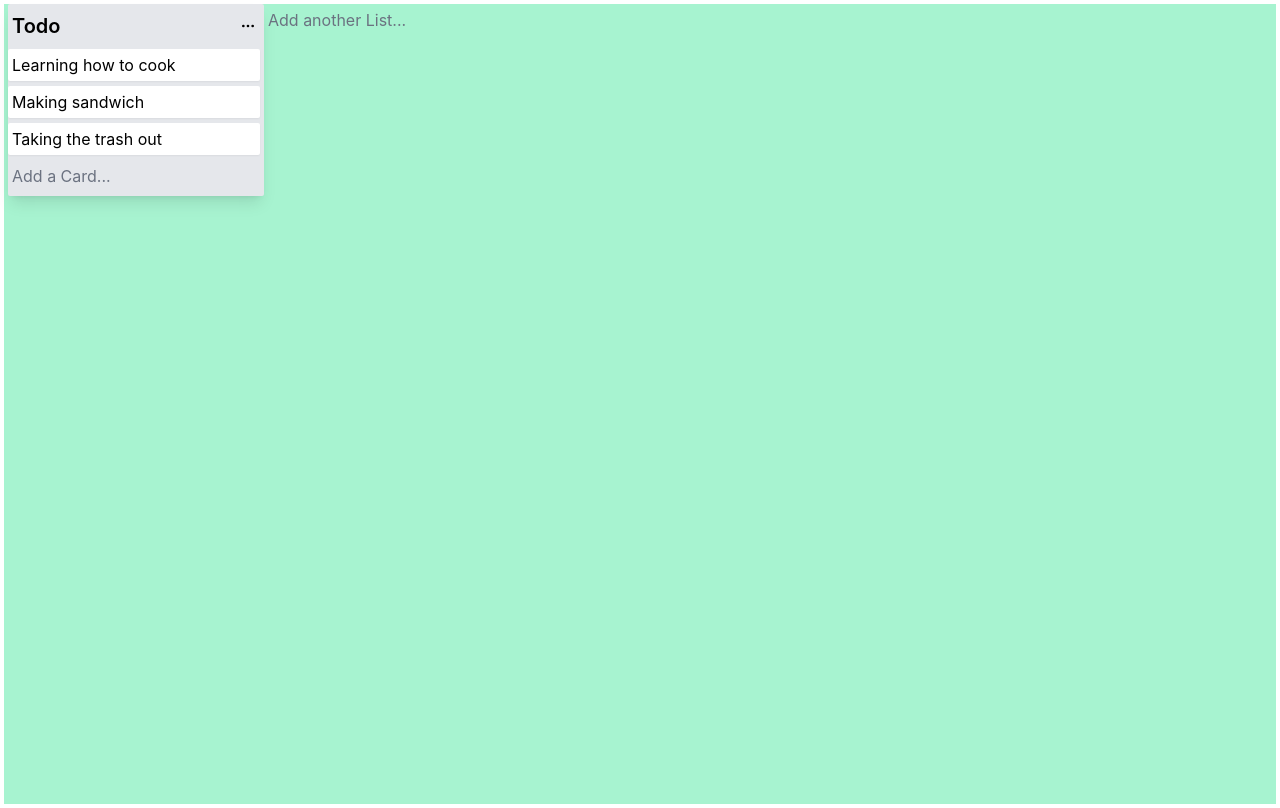
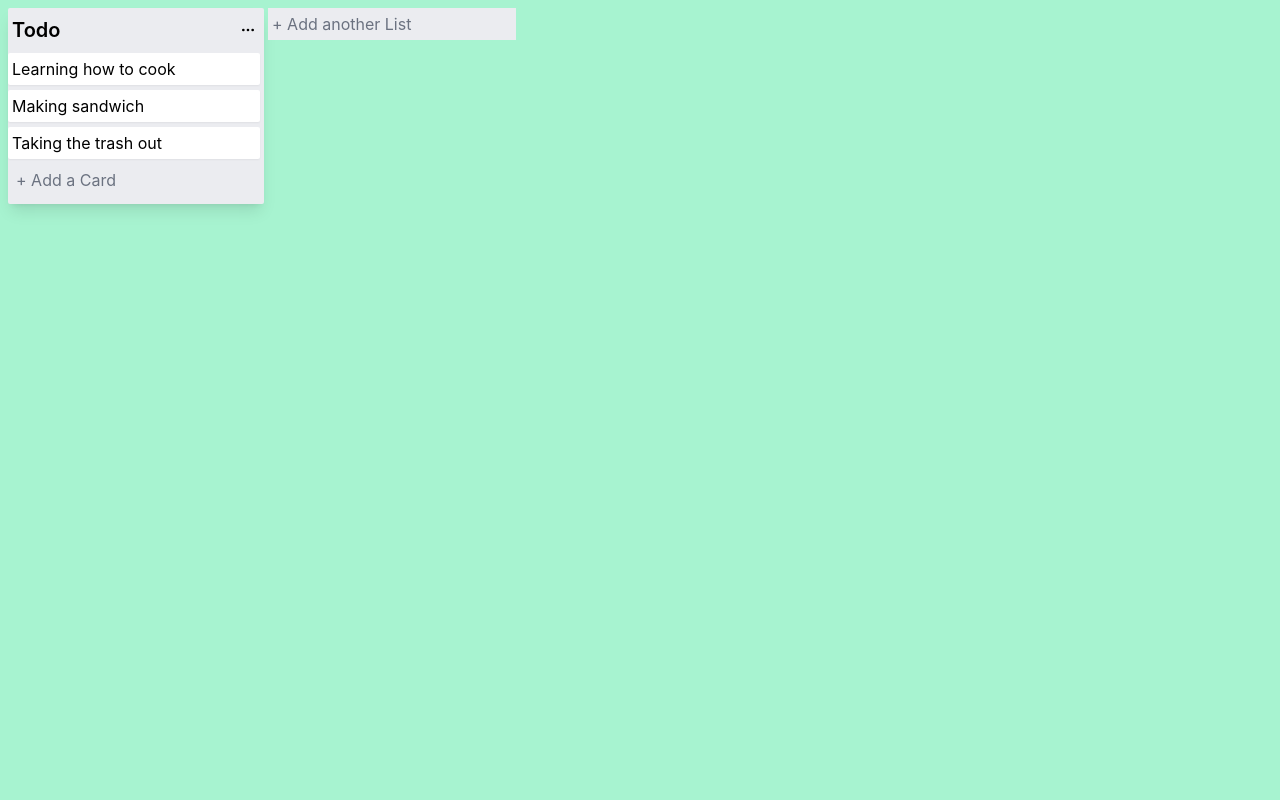
Before and after one commit to tahsinAmin/trello-1, a Next.js app: page / in a window 1280 px wide. Built offline with nearby package versions, Linux system fonts and the light colour scheme.

Commit message:
add new list

```diff
--- a/components/Input/InputCard.js
+++ b/components/Input/InputCard.js
@@ -2,19 +2,19 @@ import React, { useState, useContext } from 'react';
 import { MdClear } from "react-icons/md";
 import storeApi from '../../utils/storeApi';
 export default function InputCard({ listId, onClose, type }) {
-  const { addMoreCard } = useContext(storeApi)
+  const { addMoreCard, addMoreList } = useContext(storeApi)
   const [title, setTitle] = useState("");
 
   const handleBtnConfirm = () => {
-    addMoreCard(title, listId)
+    if (type == 'Card') {
+      addMoreCard(title, listId)
+    } else {
+      addMoreList(title)
+    }
     setTitle("")
     onClose()
   }
 
-  // const handleBlur = () => {
-  //   setTitle("")
-  //   onClose()
-  // }
 
   return (
     <>
@@ -25,7 +25,7 @@ export default function InputCard({ listId, onClose, type }) {
           onChange={(e) => setTitle(e.target.value)}
           row="2"
           value={title}
-          placeholder={type === 'Card' ? 'Enter a title of this card' : "Enter list title"}
+          placeholder={type === 'Card' ? 'Enter a title of this card' : "Enter list title..."}
         />
       </div>
       <div className='confirm m-1 mt-0 flex justify-start items-center space-x-4'>
--- a/components/Input/InputContainer.js
+++ b/components/Input/InputContainer.js
@@ -6,14 +6,13 @@ export default function InputContainer({ listId, type }) {
    const { isOpen, onClose, onOpen } = useDisclosure()
 
    return (
-      <div className='w-64'>
+      <div className='w-64 '>
          <Collapse in={isOpen} animateOpacity>
             <InputCard listId={listId} onClose={onClose} type={type} />
          </Collapse>
-         <div className='p-1 pl-0 pb-0 m-1 mt-0 hover:bg-gray-300 transition duration-200 cursor-pointer'>
+         <div className='p-1 m-1 mt-0 bg-[#ebecf0] hover:bg-gray-300 transition duration-200 cursor-pointer'>
             {!isOpen && <p onClick={onOpen}
-               className='text-gray-500'>  {`Add ${type === 'Card' ? "a Card" : 'another List'}...`} </p>
-
+               className='text-gray-500'>  {`+ Add ${type === 'Card' ? "a Card" : 'another List'}`} </p>
             }
          </div>
       </div>
--- a/components/List/List.js
+++ b/components/List/List.js
@@ -5,7 +5,7 @@ import { Box, Button, Collapse, Flex, Stack } from "@chakra-ui/react"
 
 export default function List({ list }) {
   return (
-    <Stack spacing={5} className='bg-gray-200 w-64 border-1 p-1 pl-0 shadow-lg rounded-sm'>
+    <Stack spacing={5} className='bg-[#ebecf0] w-64 border-1 p-1 pl-0 shadow-lg rounded-sm'>
       <Title title={list.title} />
       {list.cards.map(card => <Card key={card.id} card={card} />)}
       <InputContainer listId={list.id} type={"Card"} />
--- a/pages/index.js
+++ b/pages/index.js
@@ -27,10 +27,25 @@ export default function Home() {
     setData(newState)
   }
 
+  const addMoreList = (listTitle) => {
+    const listId = uuid()
+    const newLists = {
+      ...data.lists,
+      [listId]: {
+        id: listId,
+        title: listTitle,
+        cards: []
+      }
+    }
+    const newListIds = [...data.listIds, listId]
+    setData({ ...data, lists: newLists, listIds: newListIds })
+
+  }
+
   return (
-    <StoreApi.Provider value={{ addMoreCard }}>
-      <Box minHeight={"100vh"} className="m-1 bg-emerald-200">
-        <Flex className="m-1" >
+    <StoreApi.Provider value={{ addMoreCard, addMoreList }}>
+      <Box minHeight={"100vh"} className="p-1 bg-emerald-200">
+        <Flex className="p-1">
           {data.listIds.map((listId) => {
             const list = data.lists[listId]
             return <List key={listId} list={list} setData={setData} />
```
Also changed, not shown: 1 other file (tests, documents, lock files or other folders).
